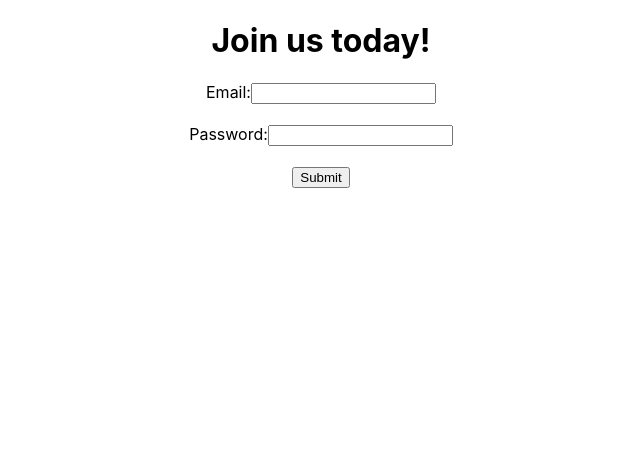
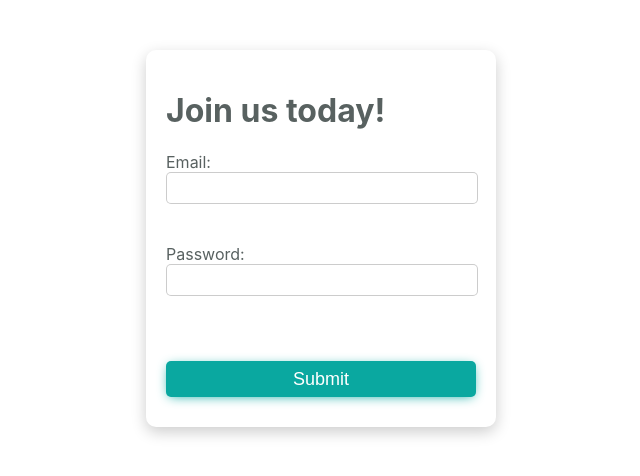
Before and after one commit to wekotsai/react-validation-form, a React (Create React App) app: page / in a window 1280 px wide. Shown: the top 476 px of the page, without its empty margins (319-959 px from the left). Built offline with nearby package versions, Linux system fonts and the light colour scheme.

Commit message:
:lipstick: add css

```diff
--- a/src/App.css
+++ b/src/App.css
@@ -1,38 +1,37 @@
-.App {
-  text-align: center;
+.form {
+  position: relative;
+  color: #586160;
+  border-radius: 10px;
+  margin: 0 auto;
+  margin-top: 50px;
+  padding: 20px;
+  box-shadow: 0 5px 15px rgba(0, 0, 0, 0.2);
+  width: 350px;
+  box-sizing: border-box;
 }
 
-.App-logo {
-  height: 40vmin;
-  pointer-events: none;
+input {
+  display: flex;
+  width: 100%;
+  padding: 0;
+  height: 30px;
+  border: solid 1px rgba(0, 0, 0, 0.2);
+  border-radius: 5px;
 }
 
-@media (prefers-reduced-motion: no-preference) {
-  .App-logo {
-    animation: App-logo-spin infinite 20s linear;
-  }
+button {
+  margin-top: 25px;
+  border-radius: 5px;
+  border: none;
+  outline: none;
+  width: 100%;
+  padding: 0 15px;
+  font-size: 18px;
+  line-height: 36px;
+  font-weight: 500;
+  margin: 25px 0 10px;
+  color: #fff;
+  background: #0aa8a0;
+  box-shadow: 0 2px 12px -3px #0aa8a0;
+  cursor: pointer;
 }
-
-.App-header {
-  background-color: #282c34;
-  min-height: 100vh;
-  display: flex;
-  flex-direction: column;
-  align-items: center;
-  justify-content: center;
-  font-size: calc(10px + 2vmin);
-  color: white;
-}
-
-.App-link {
-  color: #61dafb;
-}
-
-@keyframes App-logo-spin {
-  from {
-    transform: rotate(0deg);
-  }
-  to {
-    transform: rotate(360deg);
-  }
-}
--- a/src/App.js
+++ b/src/App.js
@@ -32,7 +32,7 @@ export default function App() {
 
 
   return (
-    <div className="App">
+    <div className="form">
       <h1>Join us today!</h1>
       <form>
         <label>Email:</label>
```
